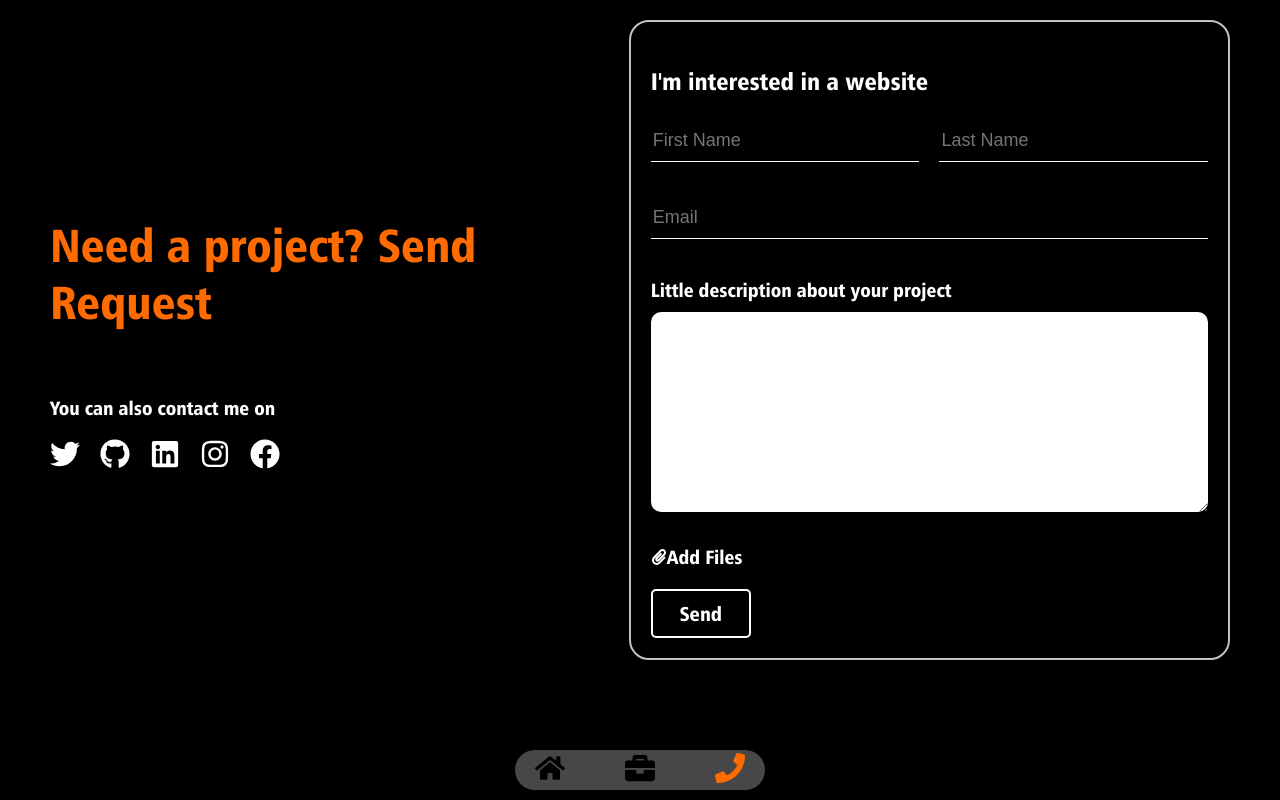
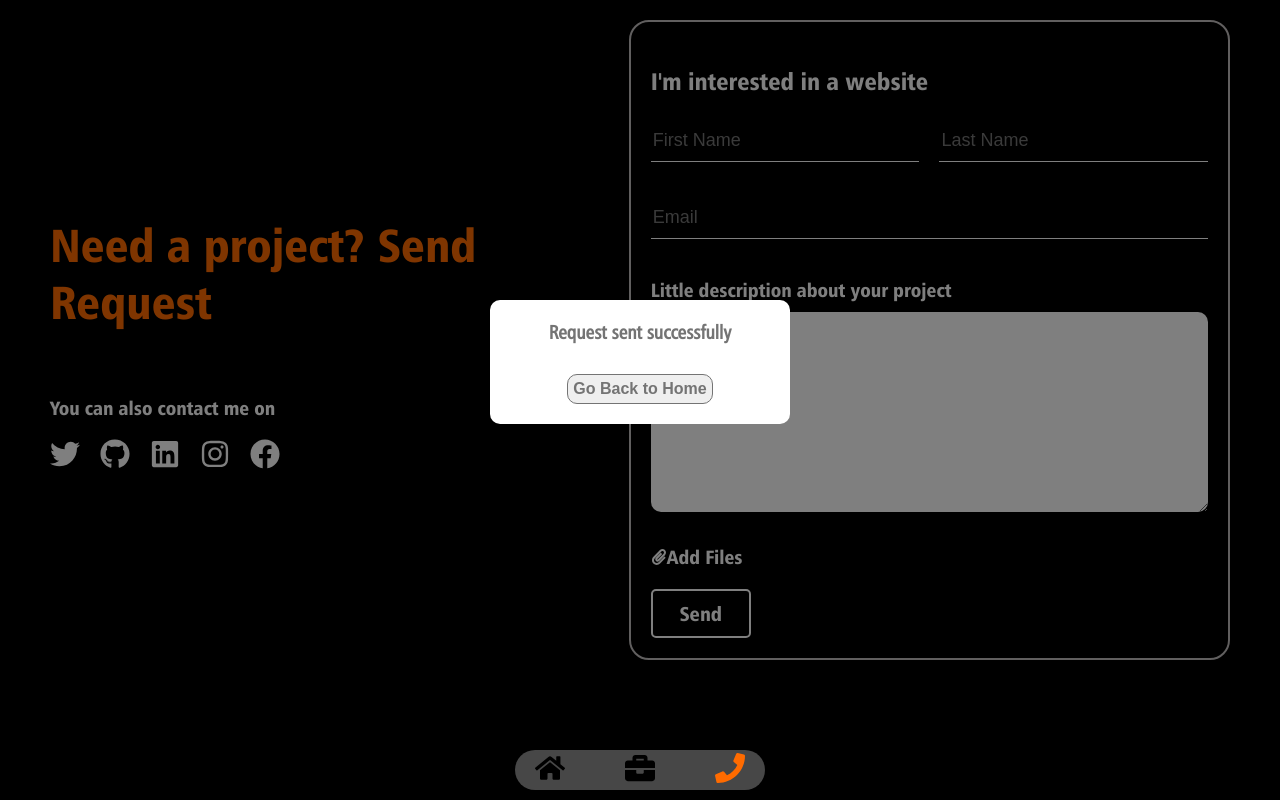
Before and after one commit to chosenvincent1/portfolio, a React (Create React App) app: page /contact in a window 1280 px wide. Built offline with nearby package versions, Linux system fonts and the light colour scheme.

Commit message:
Created Modal on the Contact Page

```diff
--- a/src/App.css
+++ b/src/App.css
@@ -32,6 +32,45 @@ body {
   padding: 0;
   width: 100vw;
   height: 100vh;
+}
+
+.backdrop {
+  position: fixed;
+  top: 0;
+  left: 0;
+  width: 100%;
+  height: 100%;
+  background-color: rgba(0, 0, 0, .5);
+  z-index: 1;
+}
+
+.modal {
+  margin: 0 auto;
+  width: 300px;
+  padding: 20px 5px;
+  background-color: white;
+  text-align: center;
+  border-radius: 10px;
+  display: flex;
+  flex-direction: column;
+  justify-content: center;
+}
+.modal > p {
+  color: #747474;
+  font-weight: bold;
+  font-size: 1.2em;
+  margin: 0;
+}
+
+.modal > a > button {
+  margin-top: 30px;
+  font-weight: bold;
+  padding: 5px;
+  cursor: pointer;
+  border: 1px solid #747474;
+  color: #747474;
+  border-radius: 10px;
+  font-size: 1em;
 }
 
 
@@ -147,7 +186,7 @@ body {
   text-align: center;
 }
 
-.first-home-section > .home-text > .download-cv {
+.first-home-section > .home-text > a > .download-cv {
   padding: 5px 10px;
   background-color: #FF6B00;
   color: white;
@@ -175,14 +214,6 @@ body {
   font-size: 30px;
   color: white;
   margin-right: 30px;
-}
-
-.first-home-section > .home-text > .developer {
-  position: absolute;
-  bottom: 0;
-  right: 50px;
-  height: 90%;
-  margin-top: 50px;
 }
 
 
@@ -506,7 +537,7 @@ body {
     text-align: center;
   }
 
-  .first-home-section > .home-text > .download-cv {
+  .first-home-section > .home-text > a > .download-cv {
     padding: 10px;
     font-size: 16px;
     margin-bottom: 50px;
@@ -718,7 +749,7 @@ body {
     text-align: center;
   }
 
-  .first-home-section > .home-text > .download-cv {
+  .first-home-section > .home-text > a > .download-cv {
     padding: 10px;
     font-size: 16px;
     margin-bottom: 50px;
--- a/src/App.js
+++ b/src/App.js
@@ -1,8 +1,8 @@
-import React from 'react';
+import React, { useState } from 'react';
 import Home from './Pages/Home';
-import About from './Pages/About';
 import Project from './Pages/Project';
 import Contact from './Pages/Contact';
+import Modal from './Components/Modal';
 import './App.css';
 import Navbar from './Components/Navbar';
 import { Route, Routes, useLocation } from 'react-router-dom';
@@ -11,16 +11,19 @@ import { AnimatePresence } from 'framer-motion'
 
 function App() {
 
+  const [showModal, setShowModal] = useState(false)
+
   const location = useLocation();
 
   return (
     <div className='app'>
+      <Modal showModal={showModal} setShowModal={setShowModal} />
       <Navbar />
-      <AnimatePresence>
+      <AnimatePresence exitBeforeEnter onExitComplete={()=> setShowModal(false)}>
         <Routes location={location} key={location.key}>
             <Route path='/' element={ <Home /> } />
             <Route path='/project' element={ <Project /> } />
-            <Route path='/contact' element={ <Contact /> } />
+            <Route path='/contact' element={ <Contact setShowModal={setShowModal} /> } />
         </Routes>
       </AnimatePresence>
     </div>
--- a/src/Components/Card.js
+++ b/src/Components/Card.js
@@ -25,15 +25,14 @@ const Card = ({link, currentIndexValue})=> {
 
 
     return(
-        // <Slider {...settings}>
-        <motion.Slider {...settings}
+
+        <motion.div
             className="project-image"
             onClick={redirect}
             whileHover={{ scale: 1.1 }}
         >
             <img src={currentIndexValue.image} />
-        </motion.Slider>
-        // </Slider>
+        </motion.div>
     )
 }
 
--- /dev/null
+++ b/src/Components/Modal.js
@@ -0,0 +1,51 @@
+import React from 'react';
+import { motion, AnimatePresence } from 'framer-motion';
+import { Link } from 'react-router-dom';
+
+
+const backdrop = {
+    hidden: { opacity: 0},
+    visible: { opacity: 1}
+}
+
+const modal = {
+    initial: {
+        y: '-100vh',
+        opacity: 0
+    },
+    animate: {
+        y: '300px',
+        opacity: 1,
+        transition: { delay: 0.5 }
+    }
+}
+
+const Modal = ({ showModal })=> {
+
+    return (
+        <AnimatePresence>
+            {showModal && (
+                <motion.div className='backdrop'
+                    variants={backdrop}
+                    initial='hidden'
+                    animate='visible'
+                >
+                    <motion.div className='modal'
+                        variants={modal}
+                        initial='initial'
+                        animate='animate'
+                        exit='initial'
+                    >
+                        <p>Request sent successfully</p>
+                        <Link to='/'>
+                            <button>Go Back to Home</button>
+                        </Link>
+                    </motion.div>
+
+                </motion.div>
+            )}
+        </AnimatePresence>
+    )
+}
+
+export default Modal
--- a/src/Pages/Contact.js
+++ b/src/Pages/Contact.js
@@ -1,4 +1,4 @@
-import React, { useState } from 'react';
+import React, { useState, useEffect } from 'react';
 import {
     FaFacebook,
     FaGithub,
@@ -22,7 +22,7 @@ const containerVariants = {
     }
 }
 
-const Contact = ()=> {
+const Contact = ({ setShowModal })=> {
 
     const [isFilePicked, setIsFilePicked] = useState(false);
 
@@ -48,6 +48,12 @@ const Contact = ()=> {
     const handleSubmit = (e)=> {
         e.preventDefault();
     }
+
+    useEffect(()=>{
+        setTimeout(()=>{
+            setShowModal(true)
+        }, 4000)
+    },[setShowModal])
 
     return(
          <div className='contact'>
--- a/src/Pages/Home.js
+++ b/src/Pages/Home.js
@@ -65,6 +65,7 @@ const Home = ()=> {
                             <br />
                             i'm also a MERN Stack Developer”
                         </p>
+                        <a href="/resume.pdf" download>
                             <motion.button
                                 className="download-cv"
                                 variants={homeVariants}
@@ -72,6 +73,7 @@ const Home = ()=> {
                             >
                                 Download<br /> Resume
                             </motion.button>
+                        </a>
 
                         <div className='home-social-media'>
                             <motion.a
```
Also changed, not shown: 1 other file (tests, documents, lock files or other folders). Lines whose indentation alone changed are shown as unchanged.
